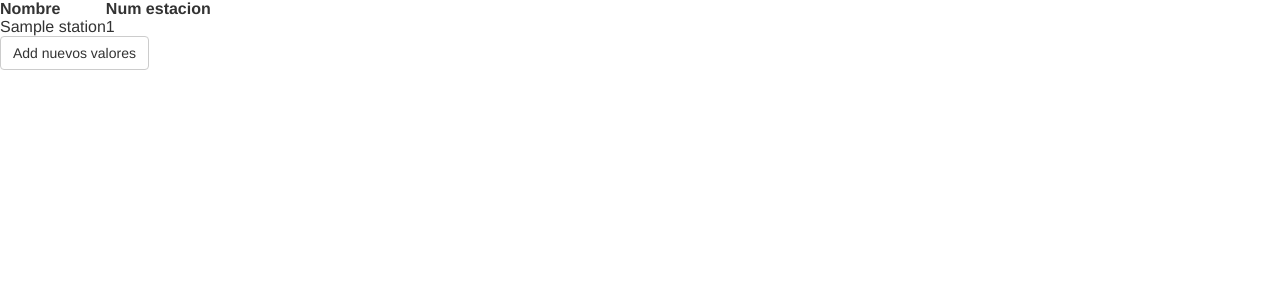
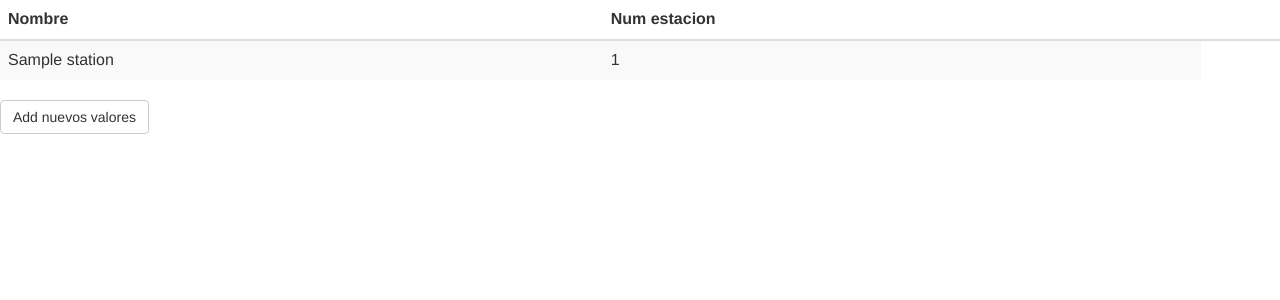
Before and after one commit to tinojcvc/FabricaWeb, a Django app: template station/templates/station.html in a window 1280 px wide. Shown: the top 300 px of the page. Run offline with Django 3.2, Linux system fonts and the light colour scheme; the template is opened without the code that fills it: most values are stand-ins (such as "Sample title", 1, 10 or a date in 2020); some libraries are stand-ins or nearby versions.

Commit message:
bootstrap

```diff
--- a/station/templates/station.html
+++ b/station/templates/station.html
@@ -24,7 +24,7 @@
 {% bootstrap_javascript %}
 
 {% if station %}
-<table>
+<table class="table table-striped">
   <thead>
     <tr>
       <th>Nombre</th>
```
